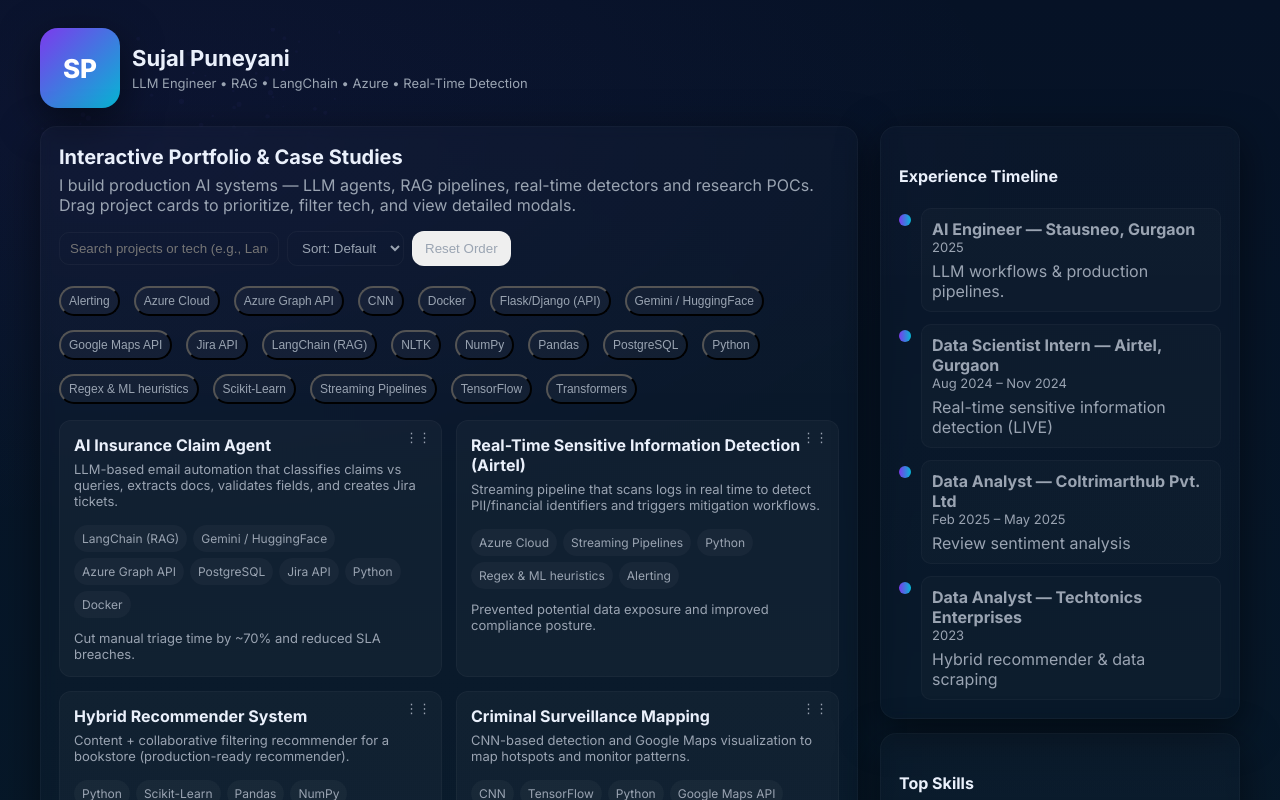
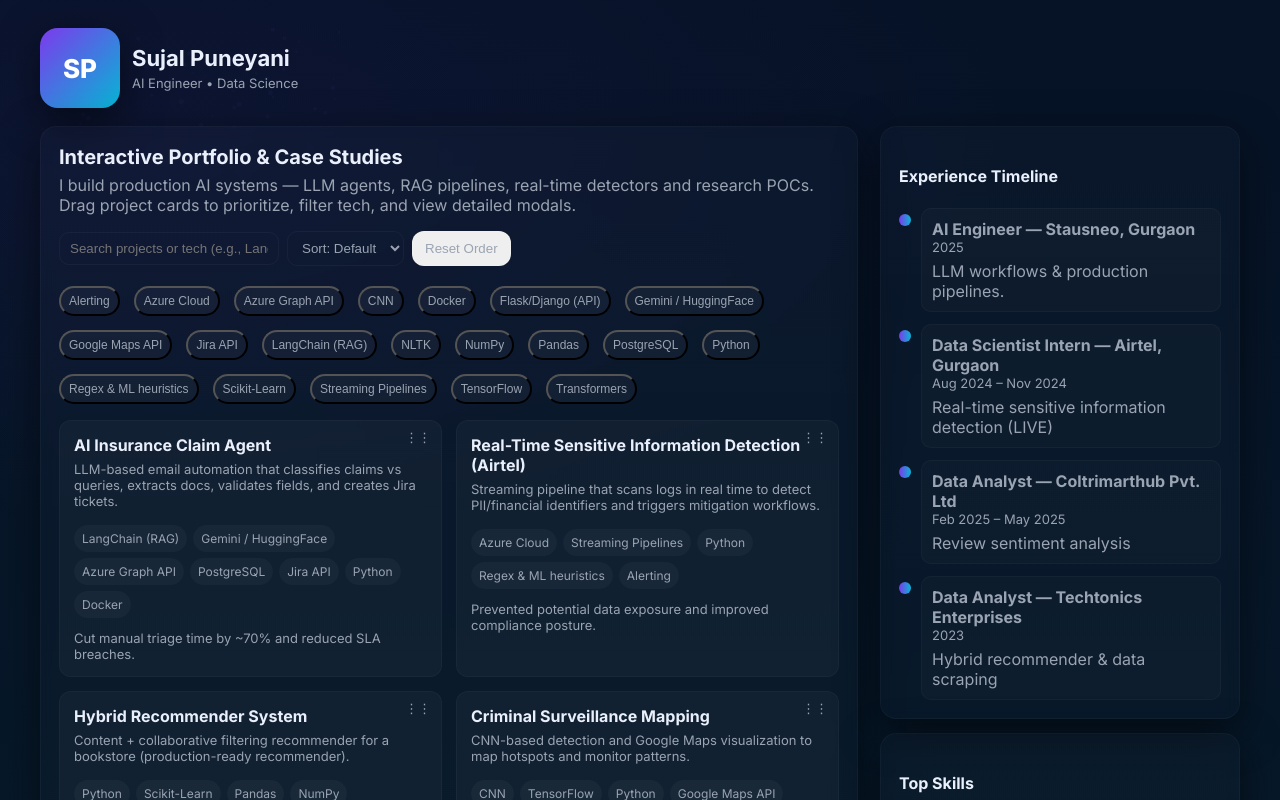
Before and after one commit to sujal-sh/sujal-portfolio, a plain HTML site: page index.html in a window 1280 px wide. Shown: the top 800 px of the page. Drawn offline with Linux system fonts and the light colour scheme.

Commit message:
Update index.html

```diff
--- a/index.html
+++ b/index.html
@@ -93,7 +93,7 @@
         <div class="avatar">SP</div>
         <div class="intro">
           <h1>Sujal Puneyani</h1>
-          <p>LLM Engineer • RAG • LangChain • Azure • Real-Time Detection</p>
+          <p>AI Engineer • Data Science</p>
         </div>
       </div>
 
```
